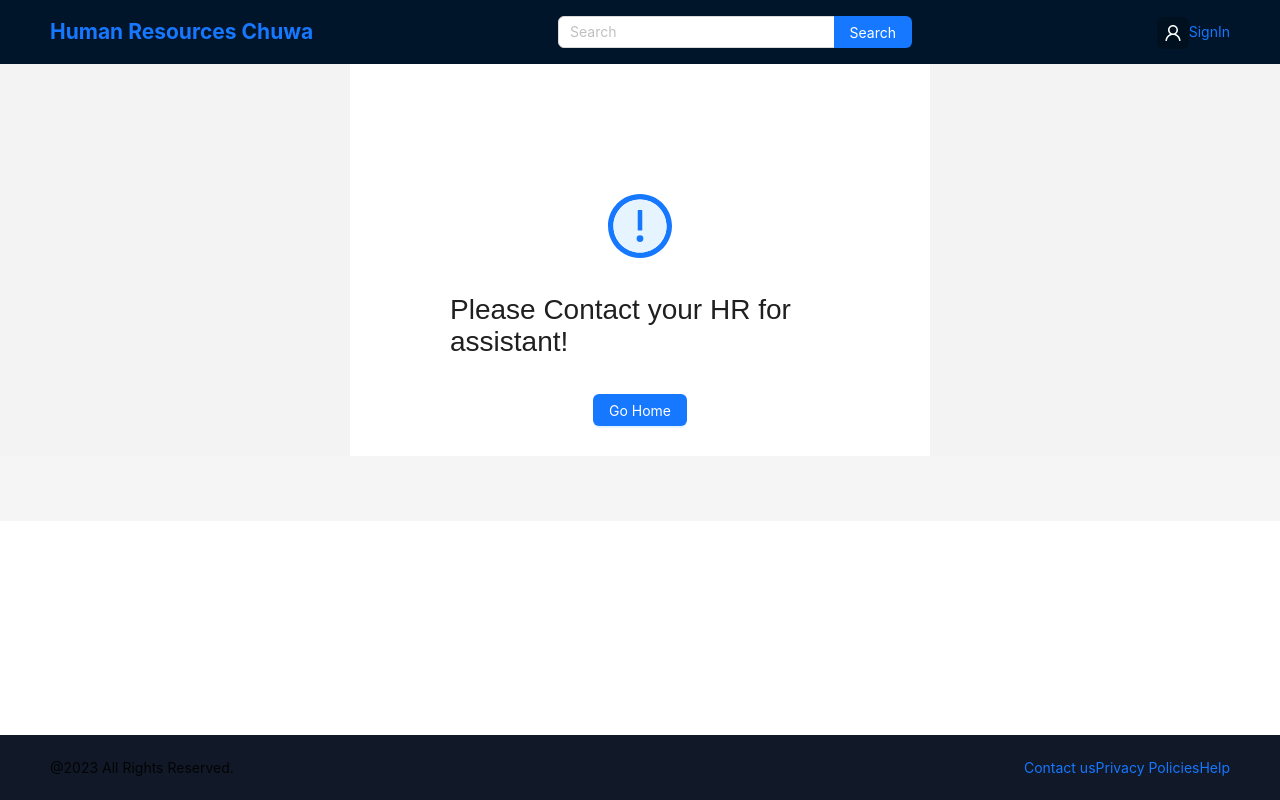
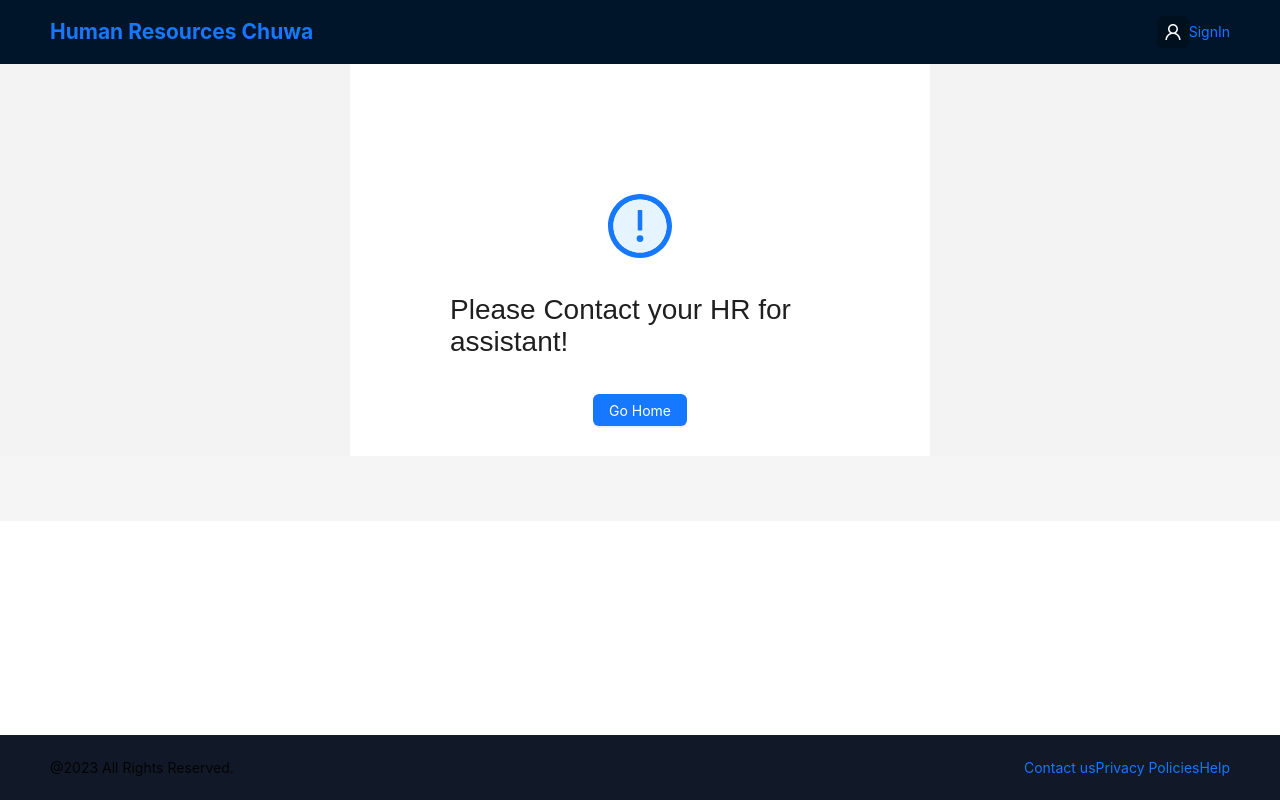
Before and after one commit to xz3426/employee-management-system, a React (Create React App) app: page /error in a window 1280 px wide. Built offline with nearby package versions, Linux system fonts and the light colour scheme.

Commit message:
updated NavBar

```diff
--- a/src/Components/LandingPageComponents/NavBar.jsx
+++ b/src/Components/LandingPageComponents/NavBar.jsx
@@ -16,7 +16,6 @@ const NavBar_ = () => {
     dispatch(logOutUser());
   };
   const autorization = useAuth();
-  console.log(autorization);
 
   return (
     <div className="nav-bar">
@@ -31,22 +30,44 @@ const NavBar_ = () => {
           zIndex: "1000",
         }}
       >
-        <Link to="/">
-          <h2>Human Resources Chuwa</h2>
-        </Link>
-        <Search
-          placeholder="Search"
-          allowClear
-          enterButton="Search"
-          size="middle"
-          style={{ width: "30%" }}
-          onSearch={(value) => {}}
-        />
         <div>
+          <Link to="/">
+            <h2>Human Resources Chuwa</h2>
+          </Link>
+        </div>
+
+        <div
+          style={{
+            display: "flex",
+            alignItems: "center",
+          }}
+        >
+          {autorization === "hr" && (
+            <div style={{ display: "flex", padding: "20px" }}>
+              <Link>
+                <h2>HR1 </h2>
+              </Link>
+              <Link>
+                <h2>HR2 </h2>
+              </Link>
+            </div>
+          )}
+
+          {autorization === "regular" && (
+            <div style={{ display: "flex", padding: "20px" }}>
+              <Link>
+                <h2> Regular 1 </h2>
+              </Link>
+              <Link>
+                <h2> Regular 2 </h2>
+              </Link>
+            </div>
+          )}
+
           <Badge>
             <Avatar shape="square" icon={<UserOutlined />} />
           </Badge>
-          {isSignedIn === true ? (
+          {autorization !== null ? (
             <Link to="/SignIn" onClick={signOut}>
               SignOut
             </Link>
```
